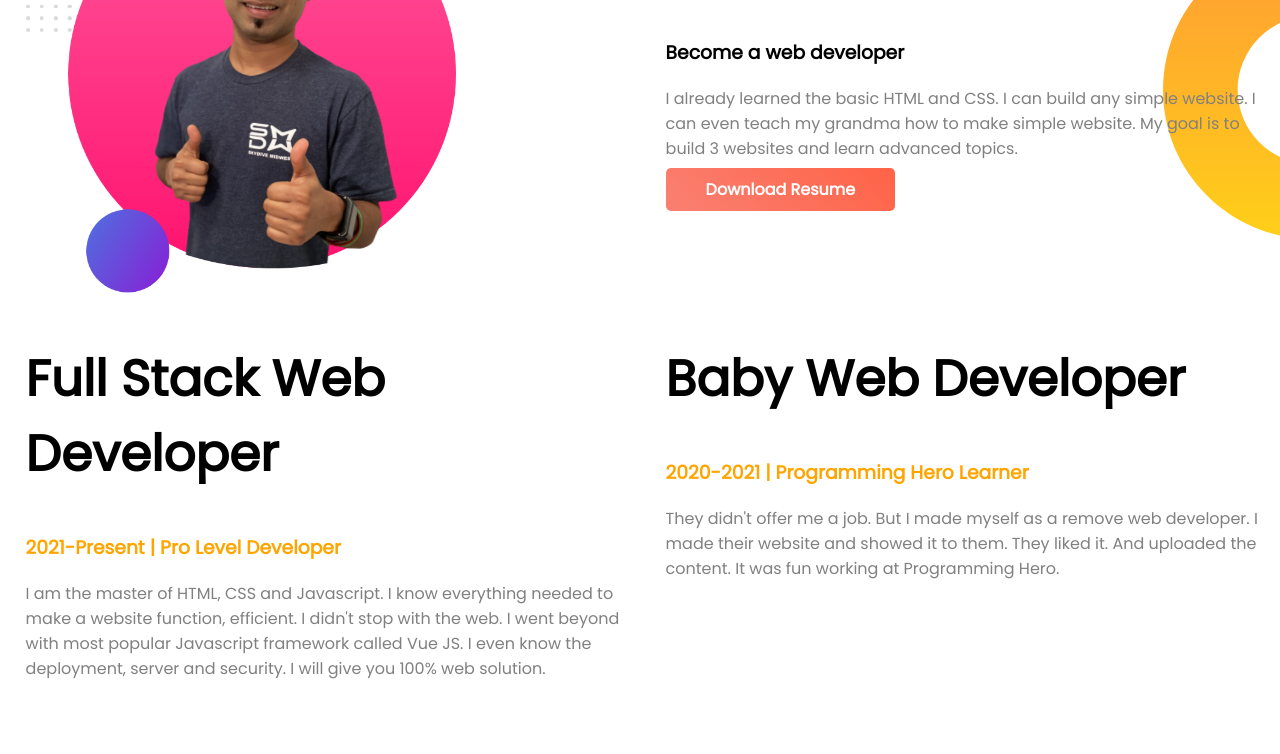
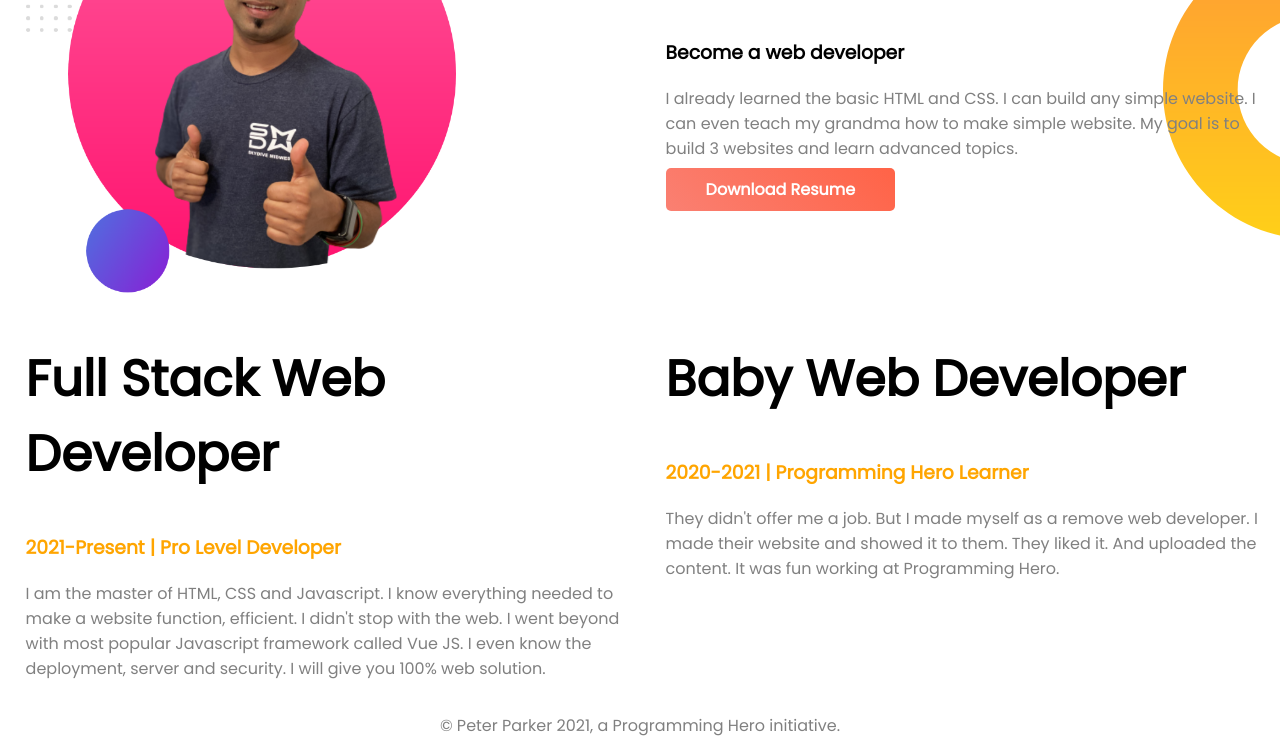
Before and after one commit to niloy777/peter-parker-portfolio, a plain HTML site: page index.html in a window 1280 px wide. Shown: the part 583-1337 px from the top of the page. Before the commit the page ends 1280 px from the top, so only its background shows below. Drawn offline with Linux system fonts and the light colour scheme.

Commit message:
footer added

```diff
--- a/css/style.css
+++ b/css/style.css
@@ -41,3 +41,6 @@ section{
 .developer{
  color: orange;
 }
+footer p {
+    text-align: center;
+}
--- a/index.html
+++ b/index.html
@@ -49,5 +49,8 @@
             <p>They didn't offer me a job. But I made myself as a remove web developer. I made their website and showed it to them. They liked it. And uploaded the content. It was fun working at Programming Hero.</p>
         </div>
     </section>
+    <footer>
+        <p>© Peter Parker 2021, a Programming Hero initiative.</p>
+    </footer>
 </body>
 </html>
```
